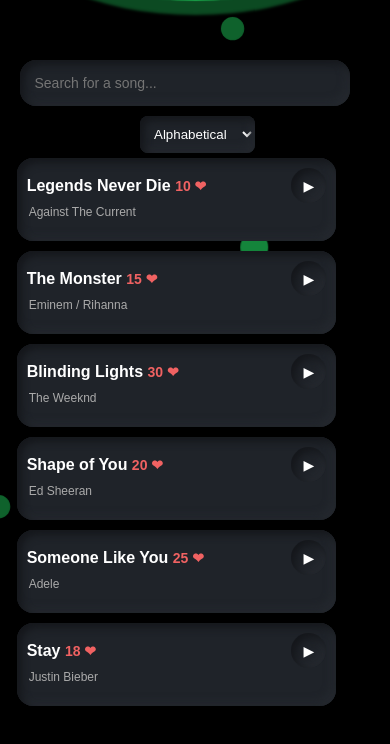
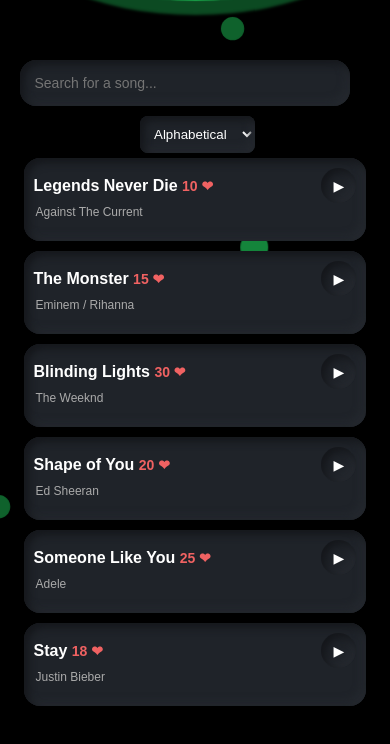
Before and after one commit to songs-ui/music-player, a plain HTML site: page index.html in a window 390 px wide. Shown: the part 90-834 px from the top of the page. Drawn offline with nearby package versions, Linux system fonts and the light colour scheme.

Commit message:
Update Music Css.css

```diff
--- a/Music Css.css
+++ b/Music Css.css
@@ -237,25 +237,25 @@
 .play-button:hover {
 }
 
- .song-list-container {
-  width: 100%;
-  max-width: 1200px; /* Max width for large screens */
-  margin-left: auto; /* Center horizontally */
-  margin-right: auto; /* Center horizontally */
-  padding: 0 5%; /* Add padding on both sides */
-  box-sizing: border-box; /* Prevent overflow */
-  overflow-x: hidden; /* Prevent horizontal scroll */
+.song-list-container {
+  width: 100%; /* Take full width by default */
+  max-width: 1200px; /* Constrain the maximum width */
+  margin-left: auto; /* Anchor from the left */
+  margin-right: auto; /* Anchor from the right */
+  padding: 0 2%; /* Reduce the gap on both sides (was 5%, now 2%) */
+  box-sizing: border-box; /* Ensure padding doesn't affect width */
+  overflow-x: hidden; /* Prevent horizontal scrolling */
 }
 
-/* The song list should take up the full width within the container */
 .song-list {
-  width: 100%;
+  width: 100%; /* Take the full width of the container */
   display: flex;
   flex-direction: column;
   align-items: center;
-  gap: 10px; /* Space between songs */
+  gap: 10px; /* Add spacing between songs */
   overflow-x: hidden; /* Prevent horizontal scrolling */
 }
+
 .song-list {
   position: relative;
   width: 90%;
@@ -342,25 +342,41 @@
   color: #f06262;
 }
 
+/* General styling for body and html to avoid overflow */
+html, body {
+  margin: 0;
+  padding: 0;
+  width: 100%; /* Set full width */
+  overflow-x: hidden; /* Prevent horizontal scrolling */
+}
+
+/* Adjusting the song list container for mobile */
 @media (max-width: 768px) {
-  .controls {
-    flex-direction: column; /* Stack elements vertically */
-    align-items: center; /* Make them full-width */
-    width: 90%;
-    max-width: 100%; /* Ensure full-width */
-    margin: 10px auto 10px 20px; /* Adjusted top margin to bring it closer to the song items and move it a bit to the right */
-
- }
-
-    .song-list-container {
-    padding: 0 10px; /* Padding for mobile */
+  .song-list-container {
     width: 100%; /* Full width for mobile */
+    max-width: 100%; /* Ensure it doesn't exceed screen width */
+    margin-left: auto; /* Center align */
+    margin-right: auto; /* Center align */
+    padding: 0 4%; /* Add equal padding on both sides */
+    box-sizing: border-box; /* Ensure padding doesn't affect width */
+    overflow-x: hidden; /* Explicitly prevent horizontal scrolling */
   }
 
-  /* Prevent horizontal scroll on body */
-  body, html {
-    overflow-x: hidden;
+  .song-list {
+    width: 100%; /* Full width of the container */
+    display: flex;
+    flex-direction: column;
+    align-items: center;
+    gap: 10px; /* Maintain spacing between items */
   }
+
+  .song-item {
+    width: 92%; /* Slightly stretch song items to reduce gaps */
+    margin: 0 auto; /* Center song items */
+    padding: 10px; /* Reduced padding for smaller screens */
+  }
+}
+
 
   /* Adjust song-item for mobile */
   .song-item {
```
